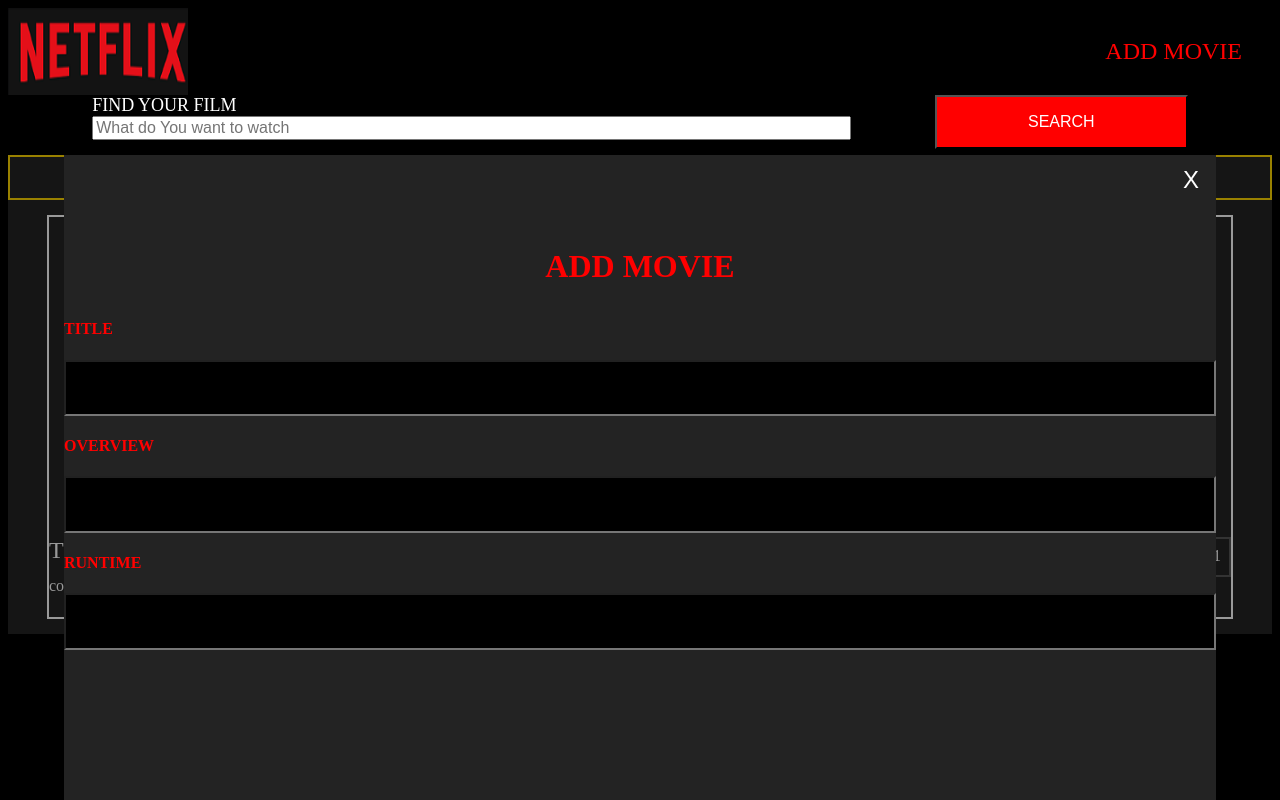
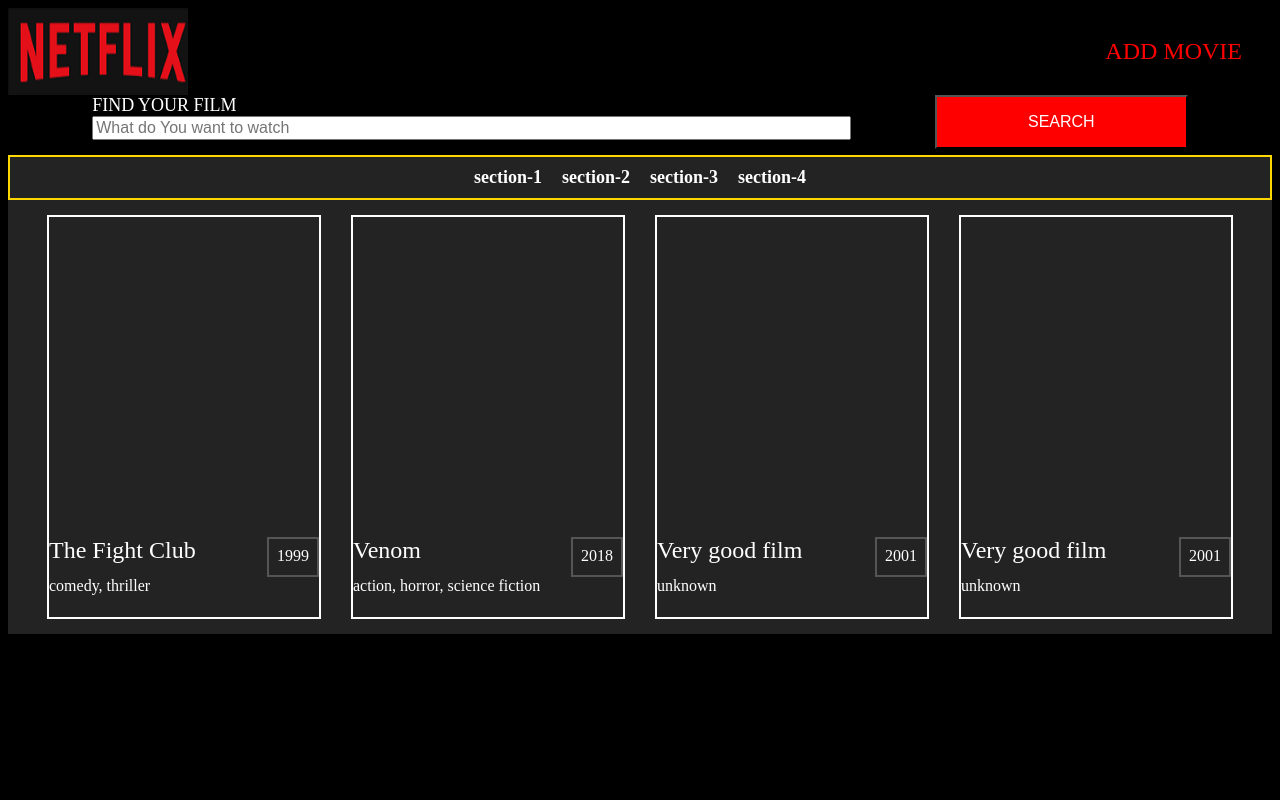
Before and after one commit to Fowlart/js-react-task-4, a React app: page / in a window 1280 px wide. Built offline with nearby package versions, Linux system fonts and the light colour scheme.

Commit message:
more enhancement to the modal

```diff
--- a/src/components/Popup/MyModal.jsx
+++ b/src/components/Popup/MyModal.jsx
@@ -1,6 +1,7 @@
 import React from "react";
 import styled from "styled-components";
 import Input from "../Reusable/Input.styled";
+import Button from "../HeadersComponents/InputWraperInputWraper.styled";
 
 const ModalWrapper = styled.div`
   display: ${(props) => (props.show ? "block" : "none")};
@@ -24,22 +25,14 @@
   height: ${(props) => (props.closeModal ? "0%" : "90%")};
   z-index: 1;
   transition: width 0.5s, height 0.5s;
+  border: solid gold 1px;
 `;
 
 const CentredSection = styled.div`
   display: flex;
   height: 10%;
   justify-content: ${props => props.justify};
-  flex-direction: row;
-`;
-
-const Button = styled.button`
-  background-color: #232323;
-  width: 50px;
-  height: 50px;
-  font-size: x-large;
-  color: white;
-  border: none;
+  flex-direction: ${(props) => (props.directionRow ? "row" : "column")};
 `;
 
 const H1 = styled.h1`
@@ -47,35 +40,95 @@
   font-size: xx-large;
 `;
 
-const H4 = styled.h4`
+const ModalInput = styled(Input)`
+  background-color: black;
+  color: white;
+  width: 75%;
+  height: 40%;
+  left: 20px;
+  padding: 0px;
+  border: solid gold 1px;
+`;
+
+const DatePicker = styled.input`
+  background-color: white;
+  color: black;
+  width: 36%;
+  height: 40%;
+  left: 20px;
+  padding: 0px;
+  border: solid gold 1px;
+`;
+
+const Select = styled.select`
+  width: 36%;
+  height: 40%;
+  color: red;
+  background-color: black;
+  border: solid gold 1px;
+`;
+
+const Label = styled.label`
   color: red;
 `;
 
-const ModalInput = styled(Input)`
-  background-color: black;
-  color: white;
-  height: 7%;
+const ExitButton = styled(Button)`
+  background-color: #232323;
+  font-size: x-large;
+  border: none;
+  width: 5%;
+`;
+
+const ResetButton = styled(Button)`
+  background-color: #232323;
+  color: red;
+  height: 50%;
+  border: solid red 2px;
+`;
+
+const SubmitButton = styled(Button)`
+  height: 50%;
+  border: solid black 2px;
 `;
 
 const Content = (props) => {
-
     return (
         <>
-            <CentredSection justify="space-between">
-                <div/>
-                <Button type="submit" onClick={props.onClick}>X</Button>
+            <CentredSection justify="flex-end" directionRow>
+                <ExitButton type="submit" value="X" onClick={props.onClick}/>
             </CentredSection>
             <CentredSection justify="center">
-                <div/>
                 <H1>ADD MOVIE</H1>
             </CentredSection>
-            <H4>TITLE</H4><ModalInput type="text"/>
-            <H4>OVERVIEW</H4><ModalInput type="text"/>
-            <H4>RUNTIME</H4><ModalInput type="text"/>
-        </>);};
+            <CentredSection justify="center">
+                <Label>TITLE</Label><ModalInput type="text"/>
+            </CentredSection>
+            <CentredSection justify="center">
+                <Label>OVERVIEW</Label><ModalInput type="text"/>
+            </CentredSection>
+            <CentredSection>
+                <Label>RUNTIME</Label><ModalInput type="text"/>
+            </CentredSection>
+            <CentredSection justify="center">
+                <Label>MOVIE URL</Label><ModalInput type="text"/>
+            </CentredSection>
+            <CentredSection justify="center">
+                <Label for="date-picker">RELEASE DATE</Label><DatePicker type="date" id="date-picker"/>
+            </CentredSection>
+            <CentredSection justify="center">
+                <Label>GENRE</Label><Select name="cars" id="cars">
+                <option value="volvo">Volvo</option>
+                <option value="saab">Saab</option>
+            </Select>
+            </CentredSection>
+            <CentredSection justify="flex-end" directionRow>
+                <ResetButton type="submit" value="RESET"/>
+                <SubmitButton type="submit" value="SUBMIT"/>
+            </CentredSection>
+        </>);
+};
 
 export const MyModal = (props) => {
-
     return (
         <ModalWrapper show={props.show}>
             <ModalContent closeModal={props.closeModal}>
--- a/src/screens/Header.jsx
+++ b/src/screens/Header.jsx
@@ -7,6 +7,7 @@
 import InputWraper from "../components/HeadersComponents/InputWraper.styled";
 import Input from "../components/Reusable/Input.styled";
 import Button from "../components/Reusable/Button.styled";
+import {MyModal} from "../components/Popup/MyModal";
 
 const Header = (props) => {
     let inputPlaceHolder;
@@ -14,16 +15,27 @@
 
     [inputPlaceHolder, setplaceHolder] = useState("What do You want to watch");
 
+    const [isModalVisible, setModalVisible] = useState(false);
+    const [shouldClose, setShouldClose] = useState(true);
+
+    function switchModal(e) {
+        setShouldClose(!shouldClose);
+        setTimeout(() => {
+            setModalVisible(!isModalVisible)
+        }, 400);
+    }
+
     //example: passing standard and custom props into simple element
     let input = (
         <Input type="text" placeholder={inputPlaceHolder} inputColor="black"></Input>
     );
 
     return (
+        <>
             <FlexMain>
                 <HeaderFlex>
                     <img src={logo}></img>
-                <HeaderLink>ADD MOVIE</HeaderLink>
+                    <HeaderLink onClick={switchModal}>ADD MOVIE</HeaderLink>
                 </HeaderFlex>
                 <InputWraper>
                     <InputStyle>
@@ -33,6 +45,8 @@
                     <Button type="submit" value="SEARCH"/>
                 </InputWraper>
             </FlexMain>
+            <MyModal show={isModalVisible} closeModal={shouldClose} onClick={switchModal}/>
+        </>
     );
 };
 
--- a/src/screens/MainSection.jsx
+++ b/src/screens/MainSection.jsx
@@ -12,16 +12,6 @@
   justify-content: center;`;
 
 const MainSection = () => {
-
-    const [isModalVisible, setModalVisible] = useState(true);
-    const [shouldClose, setShouldClose] = useState(false);
-
-    function switchModal(e) {
-        setShouldClose(!shouldClose);
-        setTimeout(() => {
-            setModalVisible(!isModalVisible)
-        }, 400);
-    }
 
     // Todo: fetch from back-end
     let sectionsForFilter = ["section-1", "section-2", "section-3", "section-4"];
@@ -38,7 +28,6 @@
 
     return (
         <>
-            <MyModal show={isModalVisible} closeModal={shouldClose} onClick={switchModal}/>
             <ResultsFilter sections={sectionsForFilter}/>
             <MainSectionFlex>
                 {filmCards.map((card) => (
@@ -65,7 +54,6 @@
 
 const ErrorBoundaryMainSection = () => {
     let isDataInPlace = true;
-
     return isDataInPlace ? <MainSection/> : <OopsText/>;
 };
 
```
Lines whose indentation alone changed are shown as unchanged.
